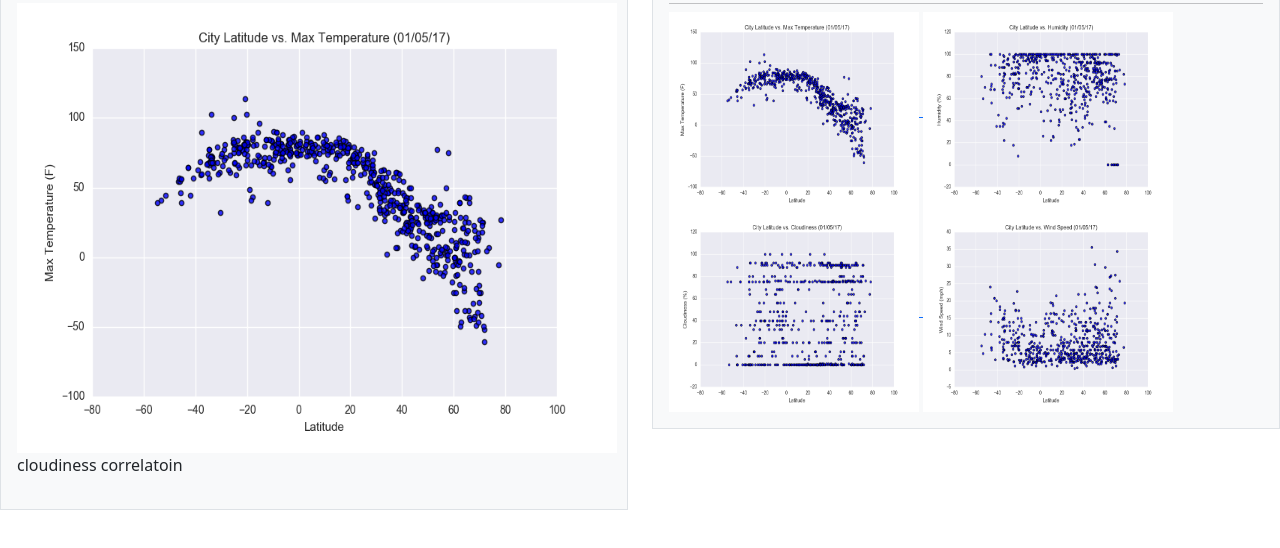
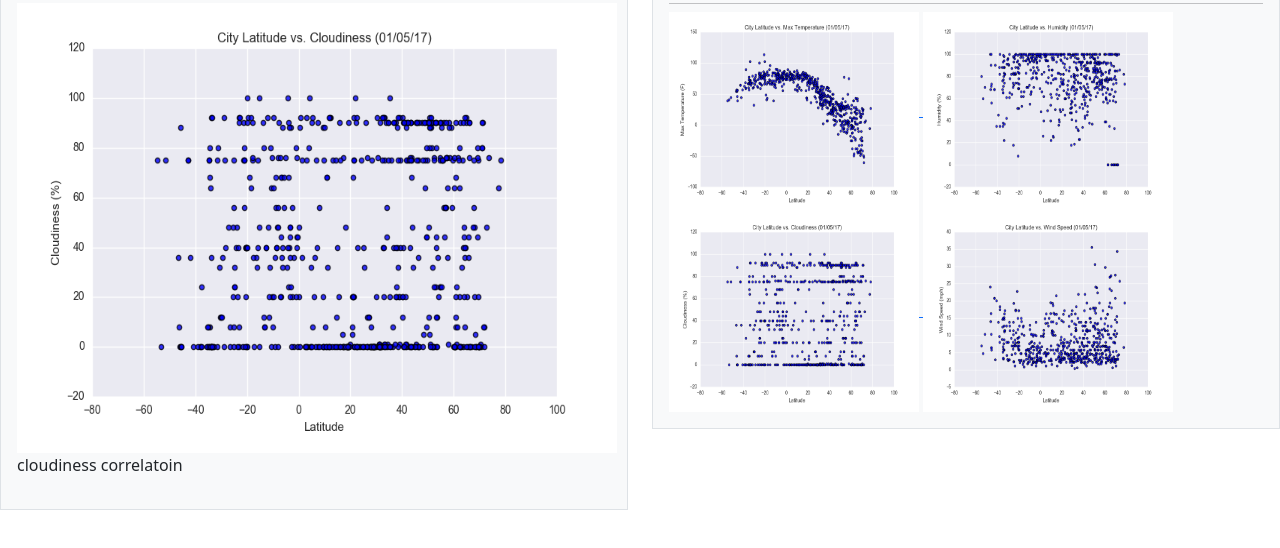
Before and after one commit to NMC1214/Web-Design-Challenge, a plain HTML site: page Pages/cloudiness.html in a window 1280 px wide. Shown: the part 126-674 px from the top of the page. Drawn offline with nearby package versions, Linux system fonts and the light colour scheme.

Commit message:
commit -m "corrections"

```diff
--- a/Pages/cloudiness.html
+++ b/Pages/cloudiness.html
@@ -70,7 +70,7 @@
         <div class="p-3 border bg-light">
         <h1 style="color: darkcyan;font-weight: bold;">Cloudinesss</h1>
         <img
-          src="..\Assets\Fig1.png"
+          src="..\Assets\Fig3.png"
           style="width:600px;height:450px;"
         />
         <p>
```
Also changed, not shown: Pages/humidity.html (+1 -1 lines).
